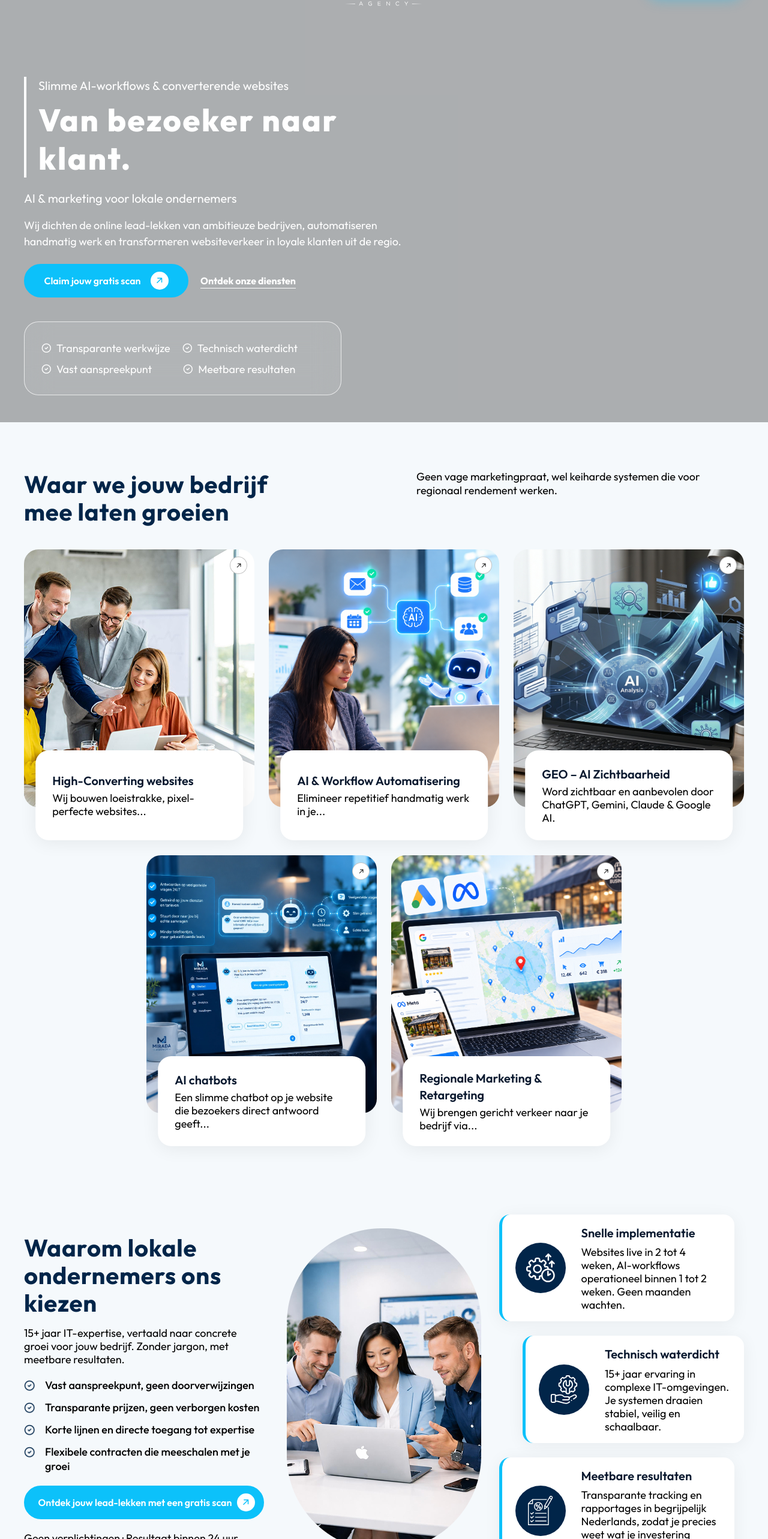
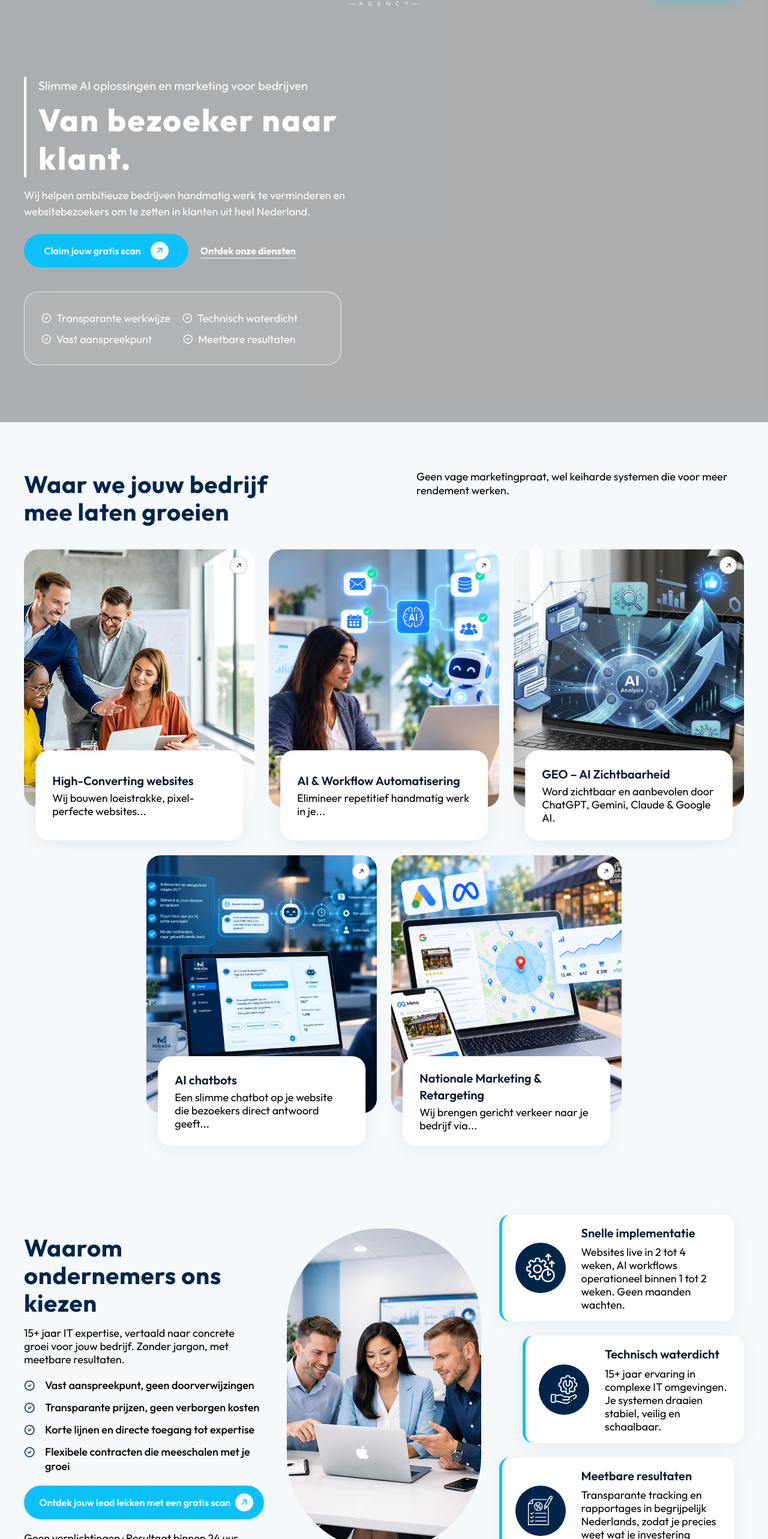
Before and after one commit to taibacreations/3616-miradaagency, a Next.js app: page / in a window 1280 px wide. Shown: the part 96-2662 px from the top of the page at 60% size. Built offline with nearby package versions, Linux system fonts and the light colour scheme.

Commit message:
fixed banner content

```diff
--- a/src/components/banner.tsx
+++ b/src/components/banner.tsx
@@ -24,32 +24,25 @@ const handleServiceClick = (e: React.MouseEvent<HTMLAnchorElement>) => {
 
 
   return (
-    <section id="home" className='relative w-full min-h-screen bg-cover md:bg-center bg-no-repeat bg-[url("/banner2.png")] bg-position-[70%] pb-[5vh]'>
+    <section id="home" className='relative w-full min-h-screen bg-cover md:bg-center bg-no-repeat bg-[url("/banner3.png")] bg-position-[70%] pb-[5vh]'>
   {/* Dark overlay — mobile only, so text stays readable over the image */}
-  <div className="absolute inset-0 bg-black/30 pointer-events-none" />
+  <div className="absolute inset-0 bg-black/50 lg:bg-black/30 pointer-events-none" />
       <div className="max-w-[1560px] mx-auto xl:px-10 md:px-6 px-4 pt-[22vh] sm:pt-[25vh] xl:pt-[28vh]">
-        <div className="max-w-full sm:max-w-[520px] xl:max-w-[653px]">
+        <div className="max-w-full sm:max-w-[500px] xl:max-w-[550px]">
           <div
             className={`border-white border-l-4 pl-4 xl:pl-[20px] transition-all duration-700 ease-out ${
               mounted ? "opacity-100 translate-x-0" : "opacity-0 -translate-x-6"
             }`}
           >
             <h4 className="text-[14px] sm:text-[17px] xl:text-[20px] text-white">
-              Slimme AI-workflows & converterende websites
+             Slimme AI oplossingen en marketing voor bedrijven
             </h4>
             <h1 className="font-extrabold text-[30px] leading-[34px] sm:text-[44px] sm:leading-[48px] md:text-[52px] md:leading-[56px] 2xl:text-[60px] xl:leading-[64px] text-white tracking-[0.05em] mt-[1.3vh] h1">
               Van bezoeker naar klant.
             </h1>
           </div>
 
-          <h4
-            className={`text-[14px] sm:text-[17px] xl:text-[20px] text-white mt-[2.5vh] transition-all duration-700 ease-out ${
-              mounted ? "opacity-100 translate-y-0" : "opacity-0 translate-y-4"
-            }`}
-            style={{ transitionDelay: mounted ? "150ms" : "0ms" }}
-          >
-            AI & marketing voor lokale ondernemers
-          </h4>
+
 
           <p
             className={`text-white text-[14px] sm:text-[16px] xl:text-[18px] mt-[2vh] transition-all duration-700 ease-out ${
@@ -57,9 +50,7 @@ const handleServiceClick = (e: React.MouseEvent<HTMLAnchorElement>) => {
             }`}
             style={{ transitionDelay: mounted ? "280ms" : "0ms" }}
           >
-            Wij dichten de online lead-lekken van ambitieuze bedrijven,
-            automatiseren handmatig werk en transformeren websiteverkeer in
-            loyale klanten uit de regio.
+           Wij helpen ambitieuze bedrijven handmatig werk te verminderen en websitebezoekers om te zetten in klanten uit heel Nederland.
           </p>
 
           <div
--- a/src/components/choose.tsx
+++ b/src/components/choose.tsx
@@ -37,7 +37,7 @@ const Choose = () => {
   const cards = [
     {
       title: "Snelle implementatie",
-      text: "Websites live in 2 tot 4 weken, AI-workflows operationeel binnen 1 tot 2 weken. Geen maanden wachten.",
+      text: "Websites live in 2 tot 4 weken, AI workflows operationeel binnen 1 tot 2 weken. Geen maanden wachten.",
       icon: (
         <svg
           xmlns="http://www.w3.org/2000/svg"
@@ -55,7 +55,7 @@ const Choose = () => {
 
     {
       title: "Technisch waterdicht",
-      text: "15+ jaar ervaring in complexe IT-omgevingen. Je systemen draaien stabiel, veilig en schaalbaar.",
+      text: "15+ jaar ervaring in complexe IT omgevingen. Je systemen draaien stabiel, veilig en schaalbaar.",
       icon: (
         <svg
           xmlns="http://www.w3.org/2000/svg"
@@ -144,11 +144,11 @@ const Choose = () => {
             }`}
           >
             <h2 className="font-bold text-[26px] sm:text-[32px] xl:text-[40px] text-[#012549] tracking-[0.02em] leading-[32px] sm:leading-[38px] xl:leading-[46px] max-w-full xl:max-w-[499px]">
-              Waarom lokale ondernemers ons kiezen
+              Waarom ondernemers ons kiezen
             </h2>
 
             <p className="w-full text-[14px] sm:text-[16px] xl:text-[18px] leading-[20px] sm:leading-[22px] text-black mt-[2.2vh]">
-              15+ jaar IT-expertise, vertaald naar concrete groei voor jouw
+              15+ jaar IT expertise, vertaald naar concrete groei voor jouw
               bedrijf. Zonder jargon, met meetbare resultaten.
             </p>
 
@@ -199,7 +199,7 @@ const Choose = () => {
   <span className="absolute inset-0 bg-white translate-x-[-100%] group-hover:translate-x-0 transition-transform duration-500 ease-out" />
 
   <span className="relative z-10 text-center px-2 transition-transform duration-300 ease-out group-hover:text-[#0CC1FA]">
-    Ontdek jouw lead-lekken met een gratis scan
+    Ontdek jouw lead lekken met een gratis scan
   </span>
 
   <div className="relative z-10 bg-white group-hover:bg-[#0CC1FA] rounded-full w-[26px] h-[26px] sm:w-[30px] sm:h-[30px] flex justify-center items-center shrink-0 transition-colors duration-500 ease-out">
--- a/src/components/faq.tsx
+++ b/src/components/faq.tsx
@@ -44,9 +44,9 @@ const faqs = [
       "Nee, helemaal niet. Wij regelen alles technisch. Jij hoeft alleen te vertellen wat je wil bereiken, en wij zorgen dat het werkt. We leggen alles uit in gewone taal, zonder jargon.",
   },
   {
-    question: "Werken jullie alleen lokaal of ook nationaal?",
+    question: "Werken jullie door heel Nederland?",
     answer:
-      "Onze focus ligt op lokale en regionale ondernemers in Nederland. Maar we helpen ook bedrijven die nationaal actief zijn. Zolang je ambitieus bent en meetbaar wil groeien, kunnen we samenwerken.",
+      "Ja, we helpen bedrijven in heel Nederland met strategische marketing en meetbare groei. Of je nu lokaal of nationaal actief bent, we ontwikkelen een aanpak die past bij jouw bedrijf en doelgroep.",
   },
   {
     question: "Werken jullie voor specifieke branches?",
--- a/src/components/founder.tsx
+++ b/src/components/founder.tsx
@@ -45,7 +45,7 @@ const Founder = () => {
           }`}
         >
           <div className="max-w-full sm:max-w-[443px]">
-            <p data-anchor  className="text-[16px] sm:text-[18px] xl:text-[20px] text-black capitalize">
+            <p data-anchor  className="text-[16px] sm:text-[18px] xl:text-[20px] text-black ">
               Over ons
             </p>
             <h2 className="font-bold text-[26px] sm:text-[32px] xl:text-[40px] text-[#012549] tracking-[0.02em] leading-[34px] sm:leading-[40px] xl:leading-[46px] mt-[1vh]">
@@ -55,7 +55,7 @@ const Founder = () => {
 
           <div className="max-w-full sm:max-w-[607px] mt-[2.5vh]">
             <p className="text-[14px] sm:text-[16px] xl:text-[18px] leading-[129%] text-black font-normal">
-              Ik help lokale ondernemers hun online zichtbaarheid en processen op
+              Ik help ondernemers hun online zichtbaarheid en processen op
               orde te krijgen. Samen met mijn team van specialisten in websites,
               advertenties en automatisering bouwen we systemen die werken, met
               cijfers die je zelf kunt controleren.
--- a/src/components/points.tsx
+++ b/src/components/points.tsx
@@ -49,7 +49,7 @@ const Points = () => {
             Van handmatig naar automatisch
           </h2>
           <p className="text-[14px] sm:text-[16px] xl:text-[18px] text-white mt-[1.5vh] leading-[22px]">
-            De meeste lokale ondernemers besteden uren per week aan taken die
+            De meeste ondernemers besteden uren per week aan taken die
 een computer ook kan doen. Laten we dat veranderen, zodat jij tijd
 overhoudt voor wat écht telt.
           </p>
--- a/src/components/services.tsx
+++ b/src/components/services.tsx
@@ -71,12 +71,12 @@ const services2 = [
 
   {
     image: "/services3-2.0.png",
-    title: "Regionale Marketing & Retargeting",
+    title: "Nationale Marketing & Retargeting",
     description: "Wij brengen gericht verkeer naar je bedrijf via...",
     fullDescription:
-      "Wij brengen gericht verkeer naar je bedrijf via strategische, lokale campagnes (Meta & Google) op jouw verzorgingsgebied. Met de juiste tracking zorgen we dat misgelopen bezoekers uit de regio alsnog converteren.",
+      "Wij brengen gericht verkeer naar je bedrijf via strategische campagnes op Meta en Google, gericht op jouw doelgroep in heel Nederland. Met de juiste tracking zorgen we dat misgelopen bezoekers alsnog converteren.",
     bullets: [
-      "Lokale Google & Meta campagnes",
+      "Google & Meta campagnes voor heel Nederland",
       "Meta Pixel correct geïnstalleerd",
       "Retargeting van website-bezoekers",
       "Maandelijkse rapportage in helder Nederlands",
@@ -220,8 +220,8 @@ const Services = () => {
               Waar we jouw bedrijf mee laten groeien
             </h2>
             <h4 className="font-normal text-[16px] xl:text-[18px] max-w-[546px] leading-[22.8px]">
-              Geen vage marketingpraat, wel keiharde systemen die voor regionaal
-              rendement werken.
+              Geen vage marketingpraat, wel keiharde systemen die voor meer rendement
+  werken.
             </h4>
           </div>
 
```
Also changed, not shown: src/app/scan/page.tsx (+4 -4 lines), public/banner3.png (added).
